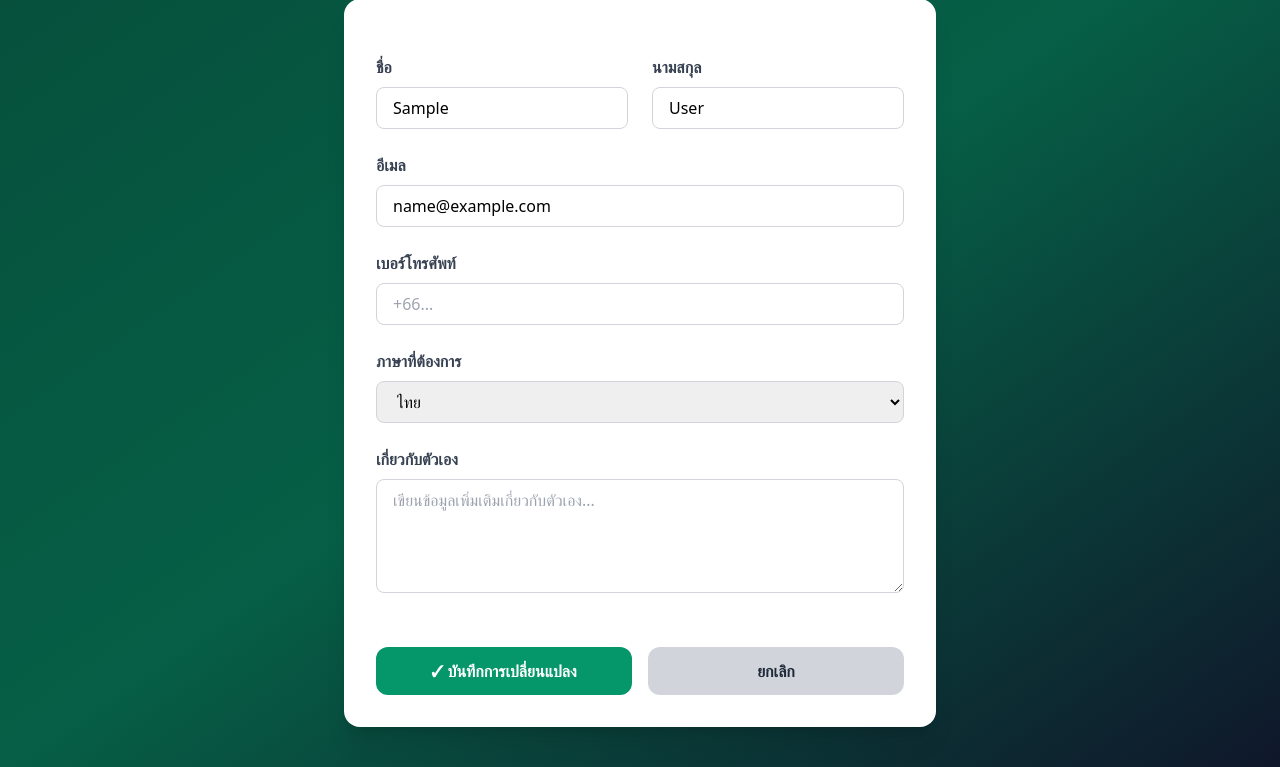
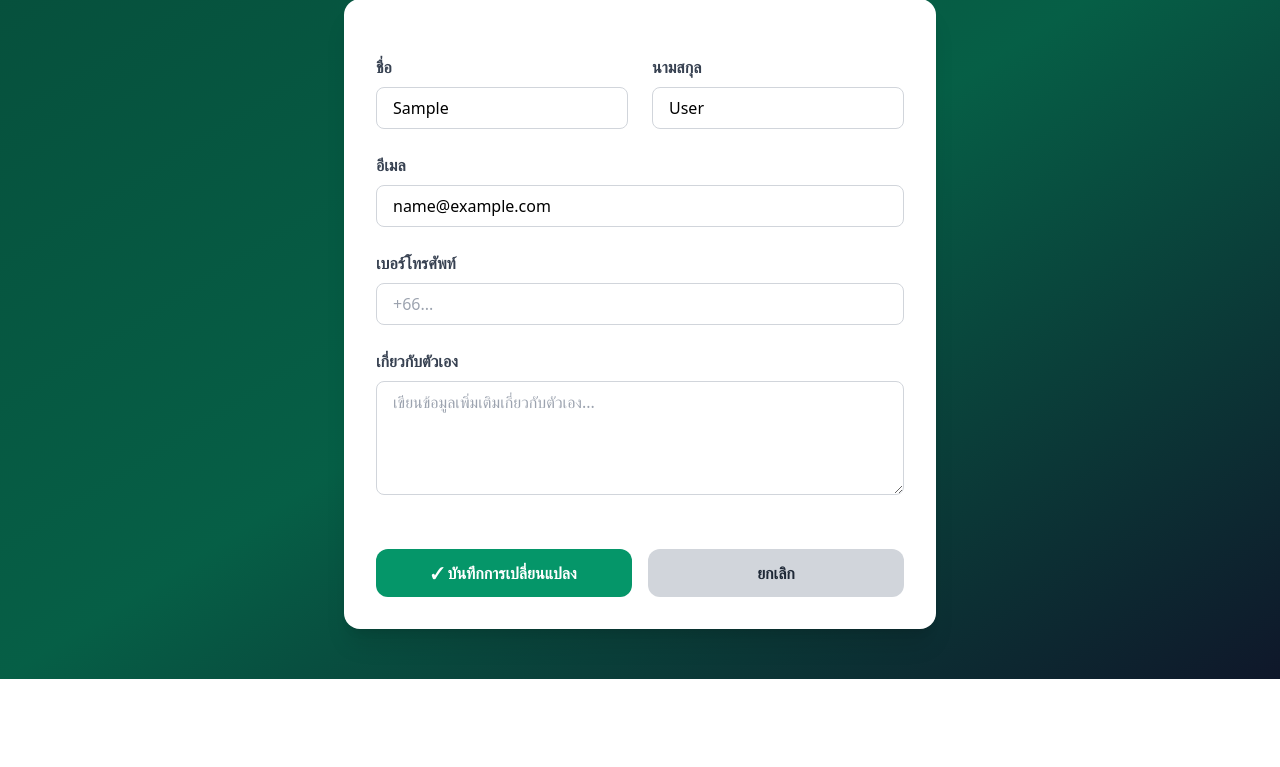
Before and after one commit to yuminmin05/my-web-dca, a Django app: page /profile/edit/ in a window 1280 px wide. Shown: the part 121-888 px from the top of the page. After the commit the page ends 800 px from the top, so only its background shows below. Run offline with Django 5.2, Linux system fonts and the light colour scheme; the visitor is signed in with stand-in values (Sample User, id 1); data comes from the database, SQL or seed files in the repository; some libraries are stand-ins or nearby versions.

Commit message:
Remove language selection UI

```diff
--- a/dashboard/templates/dashboard/profile.html
+++ b/dashboard/templates/dashboard/profile.html
@@ -68,12 +68,6 @@
                     <label class="block text-gray-600 font-semibold mb-2">เบอร์โทรศัพท์</label>
                     <p class="text-gray-900 text-lg">{{ profile.phone|default:"ไม่ได้ตั้งค่า" }}</p>
                 </div>
-                <div>
-                    <label class="block text-gray-600 font-semibold mb-2">ภาษาที่ต้องการ</label>
-                    <p class="text-gray-900 text-lg">
-                        {% if profile.preferred_language == 'th' %}ไทย{% else %}English{% endif %}
-                    </p>
-                </div>
             </div>
 
             <!-- Bio -->
--- a/dashboard/templates/dashboard/profile_edit.html
+++ b/dashboard/templates/dashboard/profile_edit.html
@@ -61,16 +61,6 @@
                     class="w-full px-4 py-2 border border-gray-300 rounded-lg focus:ring-2 focus:ring-emerald-500 focus:border-transparent">
             </div>
 
-            <!-- ภาษาที่ต้องการ -->
-            <div>
-                <label class="block text-gray-700 font-semibold mb-2">ภาษาที่ต้องการ</label>
-                <select name="preferred_language"
-                    class="w-full px-4 py-2 border border-gray-300 rounded-lg focus:ring-2 focus:ring-emerald-500 focus:border-transparent">
-                    <option value="th" {% if profile.preferred_language == 'th' %}selected{% endif %}>ไทย</option>
-                    <option value="en" {% if profile.preferred_language == 'en' %}selected{% endif %}>English</option>
-                </select>
-            </div>
-
             <!-- เกี่ยวกับตัวเอง -->
             <div>
                 <label class="block text-gray-700 font-semibold mb-2">เกี่ยวกับตัวเอง</label>
--- a/dashboard/templates/dashboard/register.html
+++ b/dashboard/templates/dashboard/register.html
@@ -44,12 +44,6 @@
 
             <input type="tel" name="phone" class="form-control" placeholder="เบอร์โทรศัพท์" required>
 
-            <select name="preferred_language" class="form-control" required>
-                <option value="">-- เลือกภาษาที่ต้องการ --</option>
-                <option value="th">ไทย</option>
-                <option value="en">English</option>
-            </select>
-
             <input type="password" name="password" class="form-control" placeholder="ตั้งรหัสผ่าน" required>
             <input type="password" name="confirm_password" class="form-control mb-4" placeholder="ยืนยันรหัสผ่านอีกครั้ง" required>
 
```
